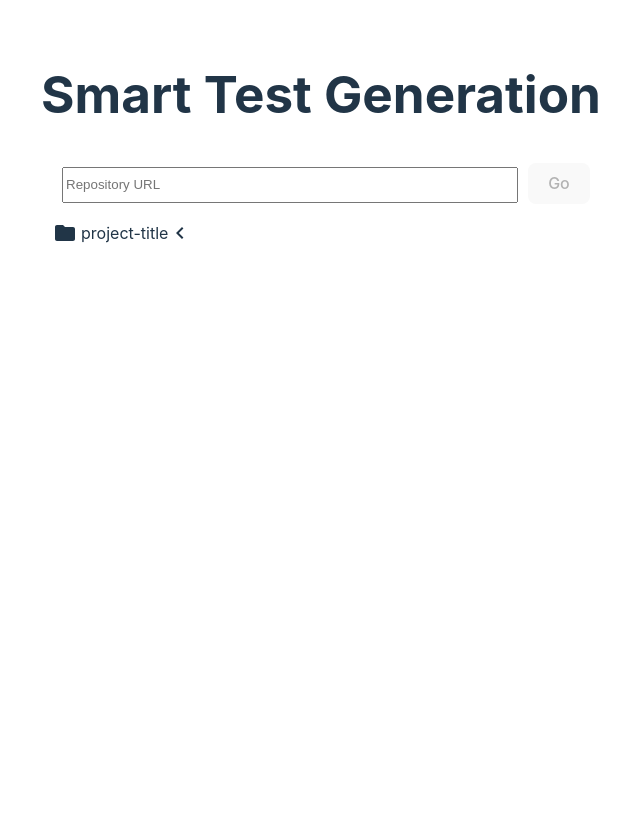
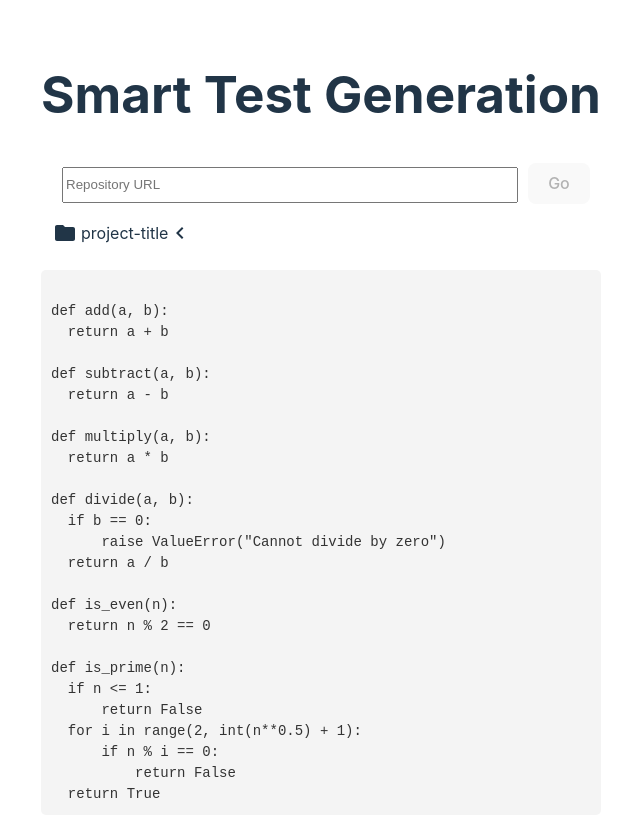
Before and after one commit to calimandaniel/TBH2024, a React (Vite) app in the folder smart-test-generation/client/: page / in a window 1280 px wide. Shown: the top 836 px of the page, without its empty margins (319-959 px from the left). Before the commit the page ends 800 px from the top, so only its background shows below. Built offline with nearby package versions, Linux system fonts and the light colour scheme.

Commit message:
Display python data

```diff
--- a/smart-test-generation/client/src/App.jsx
+++ b/smart-test-generation/client/src/App.jsx
@@ -3,7 +3,9 @@ import { BackendService } from "@genezio-sdk/smart-test-generation";
 import './App.css'
 import Title from './view/Title';
 import GitRepositoryForm from './view/GitRepositoryForm';
-import FileBrowser from './FileBrowser';
+
+import FileBrowser from './view/FileBrowser';
+import CodeDisplay from './CodeDisplay';
 
 const data = {
   name: 'project-title',
@@ -60,6 +62,33 @@ const data = {
   ]
 };
 
+const code = `
+def add(a, b):
+  return a + b
+
+def subtract(a, b):
+  return a - b
+
+def multiply(a, b):
+  return a * b
+
+def divide(a, b):
+  if b == 0:
+      raise ValueError("Cannot divide by zero")
+  return a / b
+
+def is_even(n):
+  return n % 2 == 0
+
+def is_prime(n):
+  if n <= 1:
+      return False
+  for i in range(2, int(n**0.5) + 1):
+      if n % i == 0:
+          return False
+  return True
+`;
+
 function App() {
   const [repositoryURL, setRepositoryURL] = useState('');
   const [response, setResponse] = useState("");
@@ -109,6 +138,8 @@ function App() {
       />
 
       <FileBrowser data={data} />
+
+      <CodeDisplay data={code}/>
     </>
   );
 }
--- /dev/null
+++ b/smart-test-generation/client/src/CodeDisplay.jsx
@@ -0,0 +1,13 @@
+import React from 'react'
+
+const CodeDisplay = ({ data }) => {
+  return (
+    <pre style={{ textAlign: 'left',backgroundColor: '#f4f4f4', padding: '10px', borderRadius: '5px' }}>
+        <code style={{ fontFamily: 'Courier New', fontSize: '14px', lineHeight: '1.5', color: '#333' }}>
+            {data}
+        </code>
+    </pre>
+  )
+}
+
+export default CodeDisplay
```
Also changed, not shown: smart-test-generation/client/src/view/FileBrowser.jsx (renamed from smart-test-generation/client/src/FileBrowser.jsx, +4 -4 lines), smart-test-generation/client/src/view/icons/CODEICON.jsx (renamed from smart-test-generation/client/src/CODEICON.jsx), smart-test-generation/client/src/view/icons/DownArrowIcon.jsx (renamed from smart-test-generation/client/src/DownArrowIcon.jsx), smart-test-generation/client/src/view/icons/FOLDERICON.jsx (renamed from smart-test-generation/client/src/FOLDERICON.jsx), smart-test-generation/client/src/view/icons/LeftArrowIcon.jsx (renamed from smart-test-generation/client/src/LeftArrowIcon.jsx).
